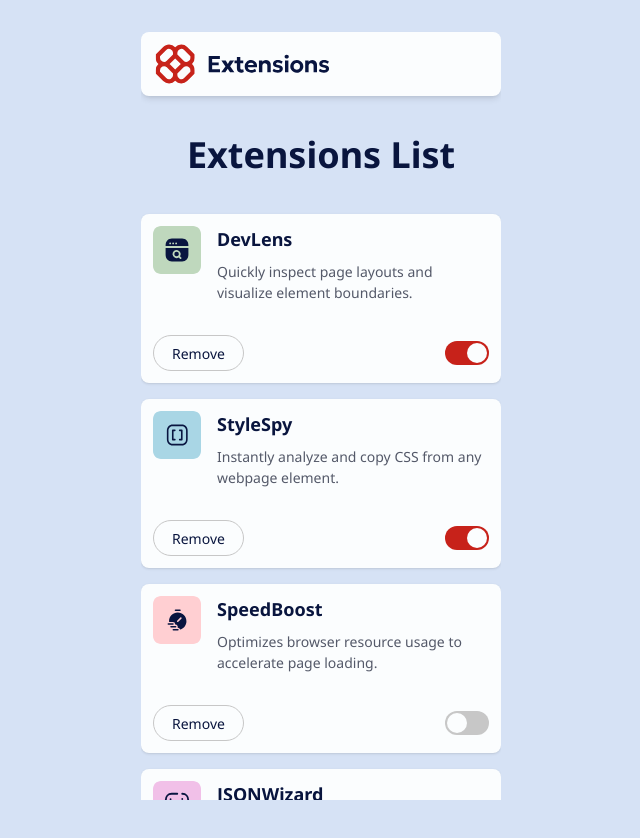
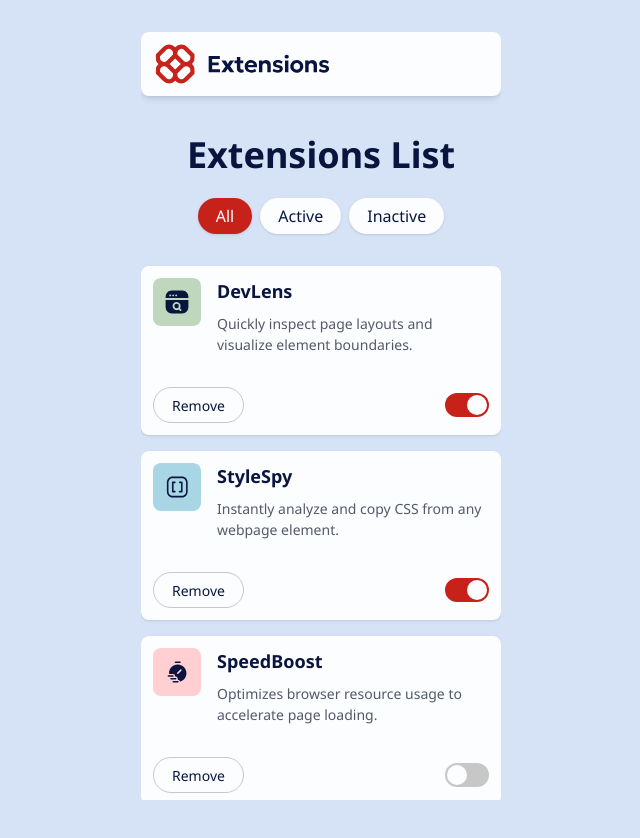
Before and after one commit to SirTurboPascal/tp-browser-extension-manager, a Next.js app: page / in a window 1280 px wide. Shown: the top 838 px of the page, without its empty margins (319-959 px from the left). Built offline with nearby package versions, Linux system fonts and the light colour scheme.

Commit message:
Adds FilterButton component

```diff
--- a/src/components/Button.component.tsx
+++ b/src/components/Button.component.tsx
@@ -8,7 +8,7 @@ interface IButtonProps {
 
 const Button: FC<IButtonProps> = ({ children, onClick }) => {
 	return (
-		<button className='h-[36px] shrink-0 cursor-pointer rounded-[18px] border-1 border-neutral-300 px-[18px] text-[14px] select-none' onClick={onClick}>
+		<button className='h-[36px] shrink-0 cursor-pointer rounded-full border-1 border-neutral-300 px-[18px] text-[14px] select-none' onClick={onClick}>
 			{children}
 		</button>
 	);
--- a/src/components/ExtensionsList.component.tsx
+++ b/src/components/ExtensionsList.component.tsx
@@ -1,13 +1,16 @@
 'use client';
 
 import { eq, gt, map, size } from 'lodash';
-import { useEffect, useState } from 'react';
+import { ChangeEvent, useEffect, useState } from 'react';
 
 import Extension from '@/components/Extension.component';
+import FilterButton from '@/components/FilterButton.component';
+import FilterButtons from '@/components/FilterButtons.component';
 import IExtension from '@/model/interfaces/IExtension.interface';
 
 const ExtensionsList = () => {
 	const [extensions, setExtensions] = useState<IExtension[]>([]);
+	const [filter, setFilter] = useState('all');
 
 	const handleDisable = (extension: IExtension) => {
 		const { id } = extension;
@@ -17,6 +20,10 @@ const ExtensionsList = () => {
 				return eq(extension.id, id) ? { ...extension, enabled: !extension.enabled } : extension;
 			}),
 		);
+	};
+
+	const handleFilterChange = (event: ChangeEvent<HTMLInputElement>) => {
+		setFilter(event.target.value);
 	};
 
 	const handleRemove = (extension: IExtension) => {
@@ -35,13 +42,27 @@ const ExtensionsList = () => {
 		});
 	}, []);
 
+	const filteredExtensions = eq(filter, 'all')
+		? extensions
+		: extensions.filter((extension) => {
+				return extension.enabled === eq(filter, 'active');
+			});
+
 	return (
 		<div className='flex flex-col'>
-			<h1 className='desktop:text-left my-[32px] shrink-0 cursor-default text-center text-[36px] font-bold text-neutral-900 select-none'>Extensions List</h1>
+			<div className='desktop:flex-row my-[32px] flex flex-col justify-between gap-4'>
+				<h1 className='desktop:text-left shrink-0 cursor-default text-center text-[36px] font-bold text-neutral-900 select-none'>Extensions List</h1>
 
-			{gt(size(extensions), 0) ? (
+				<FilterButtons>
+					<FilterButton checked={eq(filter, 'all')} label='All' name='filter' onChange={handleFilterChange} value='all' />
+					<FilterButton checked={eq(filter, 'active')} label='Active' name='filter' onChange={handleFilterChange} value='active' />
+					<FilterButton checked={eq(filter, 'inactive')} label='Inactive' name='filter' onChange={handleFilterChange} value='inactive' />
+				</FilterButtons>
+			</div>
+
+			{gt(size(filteredExtensions), 0) ? (
 				<ul className='desktop:grid-cols-3 grid grid-cols-1 gap-4'>
-					{map(extensions, (extension) => {
+					{map(filteredExtensions, (extension) => {
 						return <Extension key={extension.id} extension={extension} onDisable={handleDisable} onRemove={handleRemove} />;
 					})}
 				</ul>
--- /dev/null
+++ b/src/components/FilterButton.component.tsx
@@ -0,0 +1,25 @@
+import { ChangeEvent, FC } from 'react';
+
+interface IFilterButtonProps {
+	checked: boolean;
+
+	label: string;
+	name: string;
+	value: string;
+
+	onChange: (event: ChangeEvent<HTMLInputElement>) => void;
+}
+
+const FilterButton: FC<IFilterButtonProps> = ({ checked, label, name, onChange, value }) => {
+	const id = `${name}_${value}`;
+
+	return (
+		<label className='cursor-pointer' htmlFor={id}>
+			<input id={id} className='peer sr-only' checked={checked} onChange={onChange} type='radio' value={value} />
+
+			<button className='bg-neutral-0 peer-checked:text-neutral-0 pointer-events-none h-[36px] rounded-full px-[18px] shadow-sm peer-checked:bg-red-700'>{label}</button>
+		</label>
+	);
+};
+
+export default FilterButton;
--- /dev/null
+++ b/src/components/FilterButtons.component.tsx
@@ -0,0 +1,11 @@
+import { FC, ReactNode } from 'react';
+
+interface IFilterButtonsProps {
+	children: ReactNode;
+}
+
+const FilterButtons: FC<IFilterButtonsProps> = ({ children }) => {
+	return <div className='flex shrink-0 justify-center gap-2'>{children}</div>;
+};
+
+export default FilterButtons;
```
